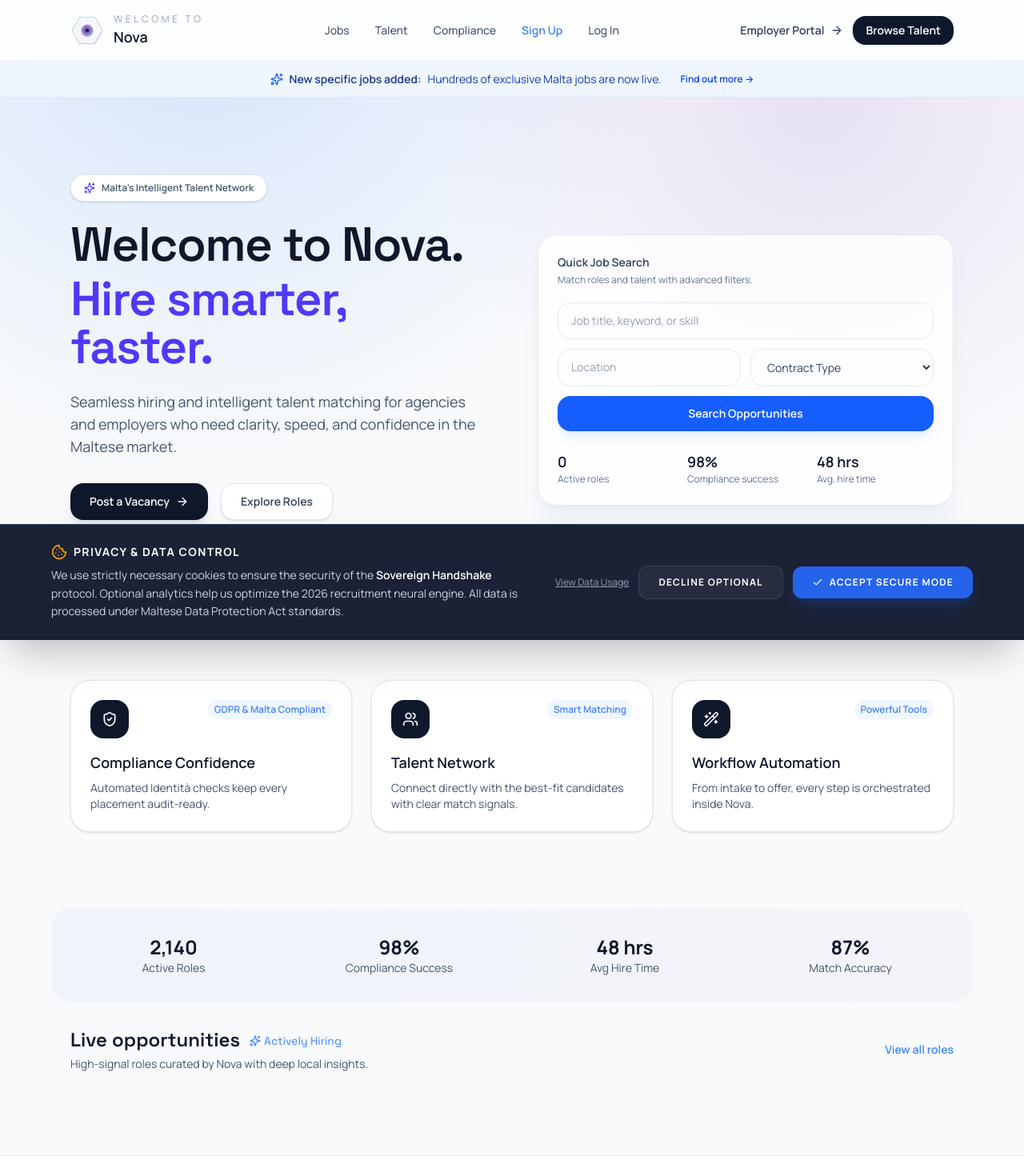
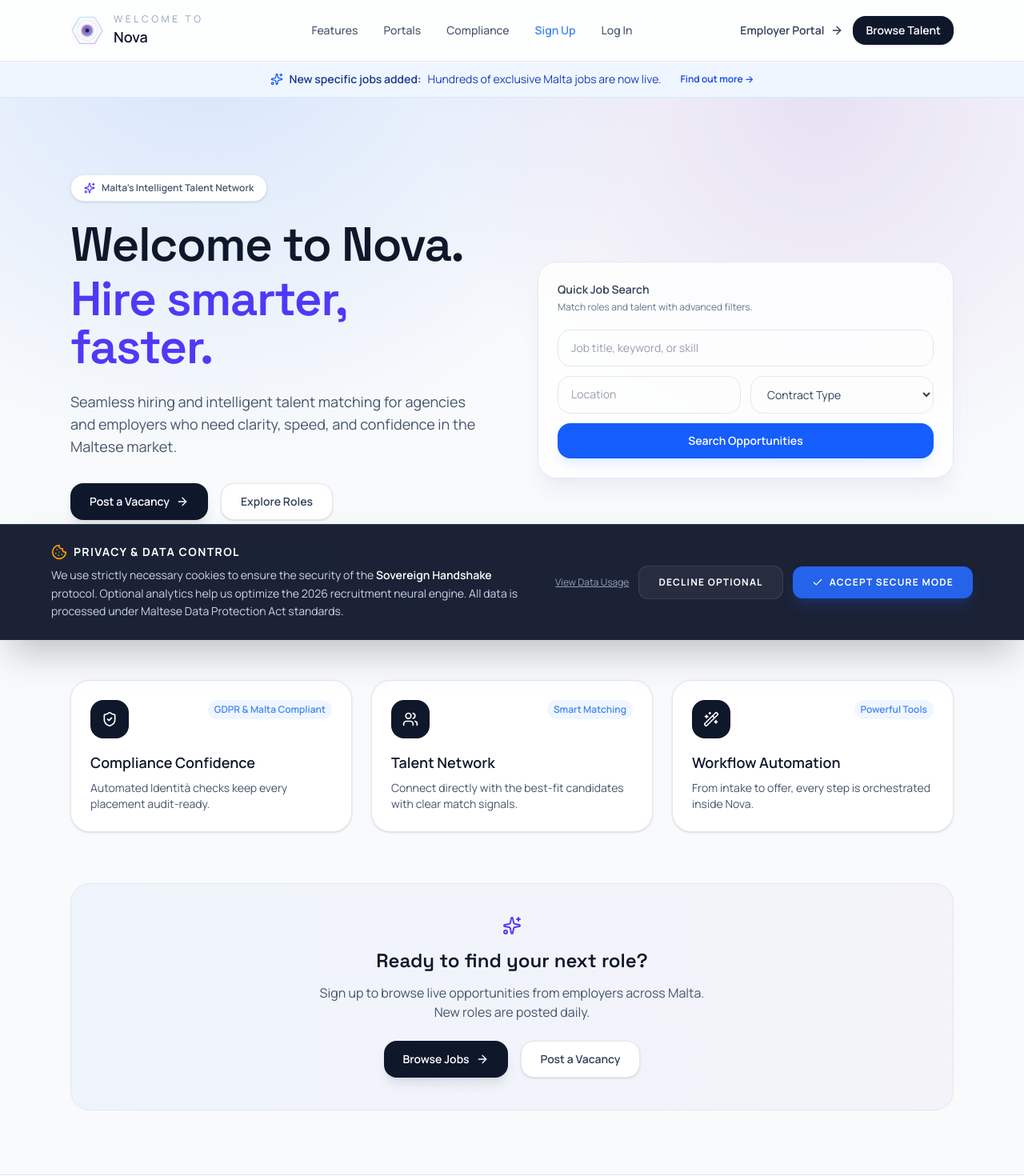
Before and after one commit to Gbun420/Project-Aura, a React (Vite) app in the folder client/: page / in a window 1280 px wide. Shown: the top 1470 px of the page at 80% size. Built offline with nearby package versions, Linux system fonts and the light colour scheme.

Commit message:
Update Landing.tsx

```diff
--- a/client/src/pages/public/Landing.tsx
+++ b/client/src/pages/public/Landing.tsx
@@ -110,9 +110,9 @@ export default function PublicLanding() {
             </div>
           </div>
           <nav className="hidden md:flex items-center gap-8 text-sm text-slate-600 font-medium">
-            <a className="hover:text-slate-900" href="#jobs">Jobs</a>
-            <a className="hover:text-slate-900" href="#talent">Talent</a>
-            <a className="hover:text-slate-900" href="/compliance">Compliance</a>
+            <a className="hover:text-slate-900" href="#features">Features</a>
+            <a className="hover:text-slate-900" href="#portals">Portals</a>
+            <Link className="hover:text-slate-900" to="/compliance">Compliance</Link>
             <Link className="hover:text-slate-900 font-semibold text-[#4285F4]" to="/register">Sign Up</Link>
             <Link className="hover:text-slate-900" to="/login">Log In</Link>
           </nav>
@@ -183,7 +183,7 @@ export default function PublicLanding() {
                   </Link>
                 </div>
                 <div className="mt-10 flex items-center gap-6 text-xs font-semibold text-slate-500">
-                  <span>Trusted by 120+ Maltese agencies</span>
+                  <span>Built for the Maltese market</span>
                   <span>Identità-ready compliance</span>
                 </div>
               </div>
@@ -220,33 +220,10 @@ export default function PublicLanding() {
                     </div>
                     <button
                       onClick={handleSearch}
-                      disabled={isSearching}
                       className="w-full rounded-2xl bg-blue-600 hover:bg-blue-700 px-4 py-3 text-sm font-semibold text-white shadow-lg shadow-blue-200/40 transition"
                     >
-                      {isSearching ? 'Searching...' : 'Search Opportunities'}
+                      Search Opportunities
                     </button>
-                    {!isSearching && searchResults.length > 0 && (
-                      <button
-                        onClick={handleResetSearch}
-                        className="mt-2 w-full rounded-2xl bg-white/5 border border-white/10 text-slate-300 rounded-2xl text-[10px] font-bold uppercase tracking-widest hover:bg-white/10 transition-all"
-                      >
-                        Reset Search
-                      </button>
-                    )}
-                  </div>
-                  <div className="mt-6 grid grid-cols-3 gap-4 text-xs text-slate-500">
-                    <div>
-                      <p className="text-lg font-semibold text-slate-900">{isSearching ? 'Searching...' : searchResults.length === 0 ? '0' : searchResults.length}</p>
-                      <p>Active roles</p>
-                    </div>
-                    <div>
-                      <p className="text-lg font-semibold text-slate-900">98%</p>
-                      <p>Compliance success</p>
-                    </div>
-                    <div>
-                      <p className="text-lg font-semibold text-slate-900">48 hrs</p>
-                      <p>Avg. hire time</p>
-                    </div>
                   </div>
                 </div>
               </div>
@@ -254,7 +231,7 @@ export default function PublicLanding() {
             </div>
             </section>
 
-            <section id="talent" className="max-w-6xl mx-auto px-6 py-16">            <div className="grid lg:grid-cols-3 gap-6">
+            <section id="features" className="max-w-6xl mx-auto px-6 py-16">            <div className="grid lg:grid-cols-3 gap-6">
               {[
                 {
                    icon: LandingShieldCheck,
@@ -291,116 +268,21 @@ export default function PublicLanding() {
             </div>
           </section>
 
-          <section className="bg-gradient-to-r from-[#4285F4]/5 to-[#9B72CB]/5 rounded-3xl max-w-6xl mx-auto px-6 py-8 my-8">
-            <div className="grid grid-cols-2 md:grid-cols-4 gap-6">
-              <div className="text-center">
-                <div className="text-2xl font-bold text-slate-900">2,140</div>
-                <div className="text-sm text-slate-600">Active Roles</div>
-              </div>
-              <div className="text-center">
-                <div className="text-2xl font-bold text-slate-900">98%</div>
-                <div className="text-sm text-slate-600">Compliance Success</div>
-              </div>
-              <div className="text-center">
-                <div className="text-2xl font-bold text-slate-900">48 hrs</div>
-                <div className="text-sm text-slate-600">Avg Hire Time</div>
-              </div>
-              <div className="text-center">
-                <div className="text-2xl font-bold text-slate-900">87%</div>
-                <div className="text-sm text-slate-600">Match Accuracy</div>
+          <section className="max-w-6xl mx-auto px-6 pb-20">
+            <div className="rounded-3xl bg-gradient-to-r from-[#4285F4]/5 to-[#9B72CB]/5 border border-slate-200 p-10 text-center">
+              <LandingSparkles size={24} className="text-indigo-600 mx-auto mb-4" />
+              <h2 className="text-2xl font-semibold text-slate-900 font-['Space_Grotesk']">Ready to find your next role?</h2>
+              <p className="mt-3 text-slate-600 max-w-lg mx-auto">Sign up to browse live opportunities from employers across Malta. New roles are posted daily.</p>
+              <div className="mt-6 flex justify-center gap-4">
+                <Link to="/register" className="inline-flex items-center gap-2 rounded-2xl bg-slate-900 px-6 py-3 text-sm font-semibold text-white shadow-lg shadow-slate-900/10 hover:bg-slate-800 transition">
+                  Browse Jobs <LandingArrowRight size={16} />
+                </Link>
+                <Link to="/register" className="inline-flex items-center gap-2 rounded-2xl border border-slate-200 bg-white px-6 py-3 text-sm font-semibold text-slate-700 shadow-sm hover:bg-slate-50 transition">
+                  Post a Vacancy
+                </Link>
               </div>
             </div>
           </section>
-
-          <section id="jobs" className="max-w-6xl mx-auto px-6 pb-20">
-            <div className="flex items-center justify-between">
-              <div>
-                <h2 className="text-2xl font-semibold text-slate-900 font-['Space_Grotesk']">
-                  Live opportunities
-                  <span className="ml-3 inline-flex items-center gap-1 text-sm font-normal text-[#4285F4]">
-                     <LandingSparkles size={14} />
-                    Actively Hiring
-                  </span>
-                </h2>
-                <p className="text-sm text-slate-600 mt-1">
-                  High-signal roles curated by Nova with deep local insights.
-                </p>
-              </div>
-              <Link to="/portal?role=candidate" className="text-sm font-semibold text-[#4285F4] hover:text-[#2f6fe0]">
-                View all roles
-              </Link>
-            </div>
-            <div className="mt-6 grid gap-4">
-              {isSearching ? (
-                <div className="col-span-3">
-                  <div className="flex flex-col items-center justify-center py-10">
-                    <div className="w-8 h-8 border-3 border-blue-500/20 border-t-blue-500 rounded-full animate-spin"></div>
-                    <span className="text-sm font-mono text-slate-500">Searching opportunities...</span>
-                  </div>
-                </div>
-              ) : searchResults.length > 0 ? (
-                <div>
-                  {searchResults.map(job => (
-                    <div key={job.title} className="rounded-2xl border border-slate-200 bg-white p-5 flex flex-col sm:flex-row sm:items-center sm:justify-between gap-4 shadow-sm">
-                      <div className="flex-1">
-                        <div className="flex items-start justify-between">
-                          <div>
-                            <h3 className="text-lg font-semibold text-slate-900">{job.title}</h3>
-                            <p className="text-sm text-slate-600">{job.company} • {job.location}</p>
-                          </div>
-                          {/* Match Score */}
-                          <div className="flex items-center gap-2">
-                            <div className="text-right">
-                              <div className="text-xs text-slate-500">Match Score</div>
-                              <div className="text-sm font-semibold text-[#4285F4]">
-                                {job.matchScore}%
-                              </div>
-                            </div>
-                             <LandingSparkles size={16} className="text-blue-500" />
-                          </div>
-                        </div>
-
-                      {/* Compliance Badge */}
-                      <div className="mt-3 flex items-center gap-2">
-                        <div className="flex items-center gap-1 px-2 py-1 bg-green-50 rounded-full">
-                           <LandingFileCheck size={12} className="text-green-600" />
-                          <span className="text-xs text-green-700">Identità Verified</span>
-                        </div>
-                        <span className="text-xs text-slate-500">• Compliance: Active</span>
-                      </div>
-                    </div>
-
-                    <div className="flex items-center gap-3 text-sm text-slate-600">
-                      <span className="rounded-full border border-slate-200 px-3 py-1 text-xs">{job.tag}</span>
-                      <span className="font-semibold text-slate-900">{job.salary}</span>
-                      <button
-                        onClick={() => handleApply(job.title)}
-                        disabled={applicationStatus[job.title] === 'loading'}
-                        className={`rounded-xl bg-slate-900 px-4 py-2 text-xs font-semibold text-white hover:bg-slate-800 transition ${
-                          applicationStatus[job.title] === 'loading' ? 'opacity-50' : ''
-                        } ${
-                          applicationStatus[job.title] === 'success' ? 'bg-emerald-500/20 text-emerald-400' : ''
-                        } ${
-                          applicationStatus[job.title] === 'error' ? 'bg-rose-500/20 text-rose-400' : ''
-                        }`}
-                      >
-                        {applicationStatus[job.title] === 'loading' ? 'Applying...' :
-                         applicationStatus[job.title] === 'success' ? 'Applied!' :
-                         applicationStatus[job.title] === 'error' ? 'Failed' : 'Apply'}
-                      </button>
-                    </div>
-                  </div>
-                ))}
-                {searchResults.length === 0 && !isSearching && (
-                  <div className="col-span-3 text-center py-10">
-                    <p className="text-slate-500">No jobs match your search criteria.</p>
-                    <p className="text-sm">Try adjusting your search filters.</p>
-                  </div>
-                  )}
-                  </div>
-                  ) : null}
-                  </div>
-                  </section>
           <section id="portals" className="bg-white border-t border-slate-200">
             <div className="max-w-6xl mx-auto px-6 py-16 grid lg:grid-cols-[1.3fr_1fr] gap-10 items-center">
               <div>
@@ -458,7 +340,7 @@ export default function PublicLanding() {
                 <ul className="space-y-2">
                   <li className="flex items-center gap-2">
                      <LandingShieldCheck size={12} className="text-green-500" />
-                    <span>Primary Contact: <a href="mailto:aurajobs@proton.me" className="text-blue-600 hover:underline">aurajobs@proton.me</a></span>
+                    <span>Primary Contact: <a href="mailto:hello@novamalta.com" className="text-blue-600 hover:underline">hello@novamalta.com</a></span>
                   </li>
                   <li>Compliance Officer: Designation Active</li>
                   <li>Regulatory Response: within 48 hours</li>
```
